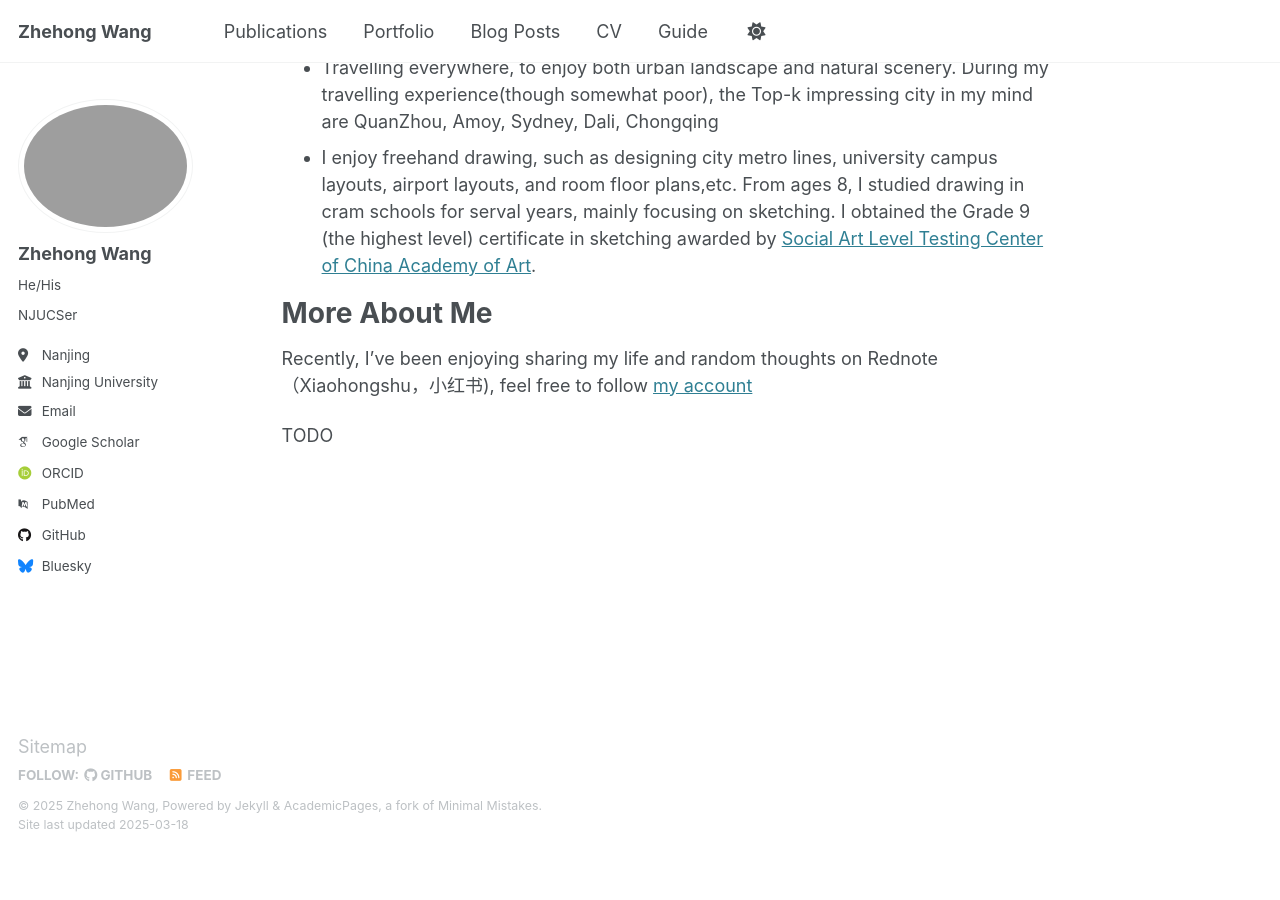
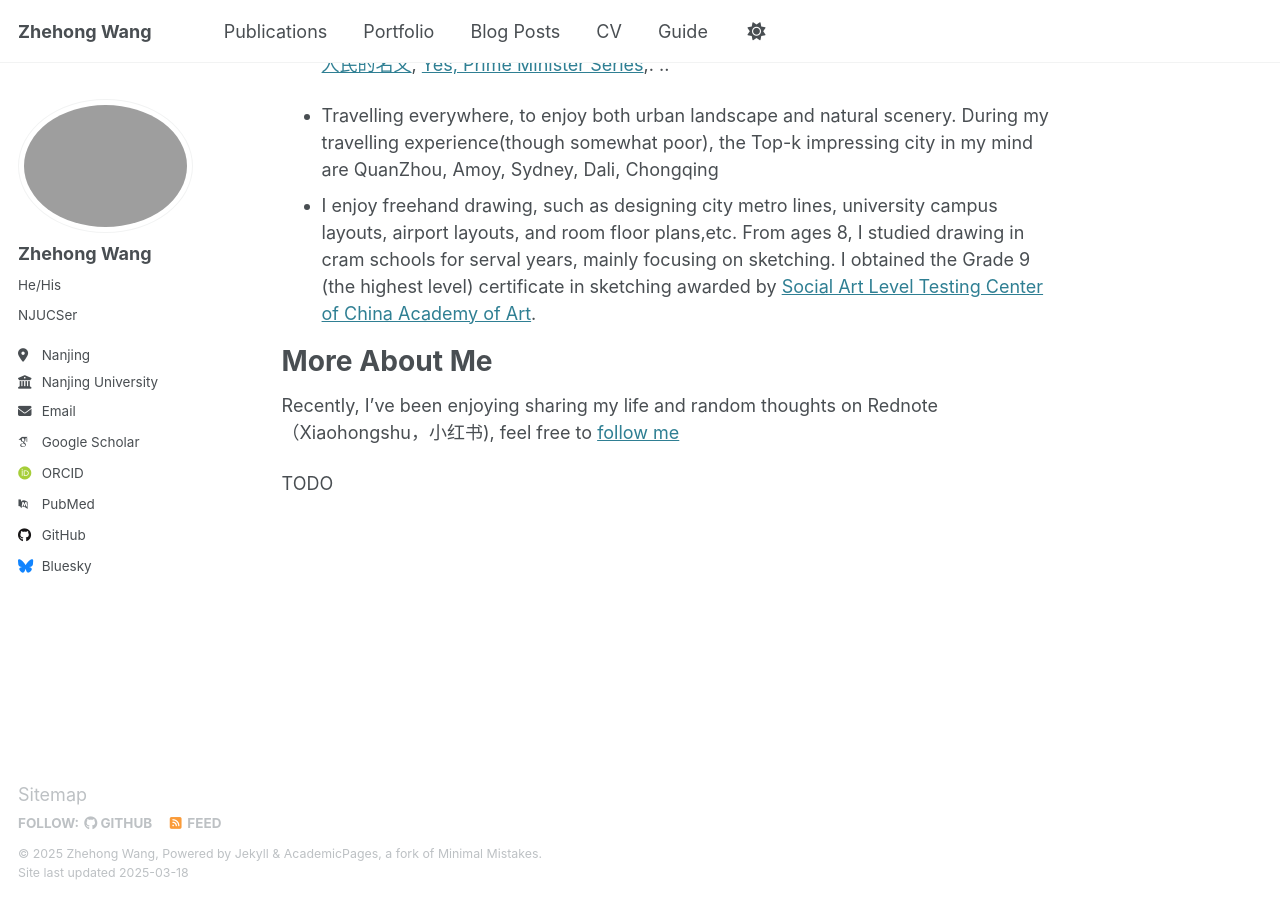
Before and after one commit to Peanow/Peanow.github.io, a Jekyll site: the page built from _pages/about.md, in a window 1280 px wide and 900 px high, scrolled down 927 px. Built offline with Jekyll 4.4.1, drawn with Linux system fonts in a browser that asks for light colours; some web fonts are replaced; our own code applies the rules of GitHub Pages for plain Markdown files; before the commit the page ends 1780 px from its top, so only the background shows below that; some of the changed text lies outside the part shown.

Commit message:
del topic

```diff
--- a/_pages/about.md
+++ b/_pages/about.md
@@ -54,6 +54,6 @@ From ages 8, I studied drawing in cram schools for serval years, mainly focusing
 More About Me
 ======
 Recently, I've been enjoying sharing my life and random thoughts on Rednote（Xiaohongshu，小红书),
-feel free to follow [my account](https://www.xiaohongshu.com/user/profile/5f8c10eb000000000100a4fb)
+feel free to [follow me](https://www.xiaohongshu.com/user/profile/5f8c10eb000000000100a4fb)
 
 TODO
```
Also changed, not shown: other parts of _pages/about.md (+2 -2 lines).
